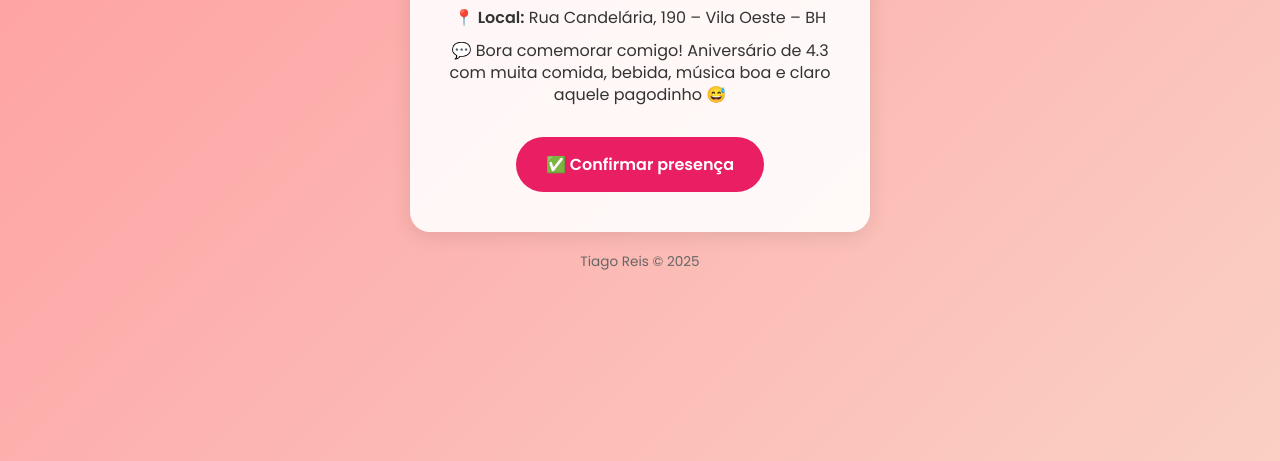
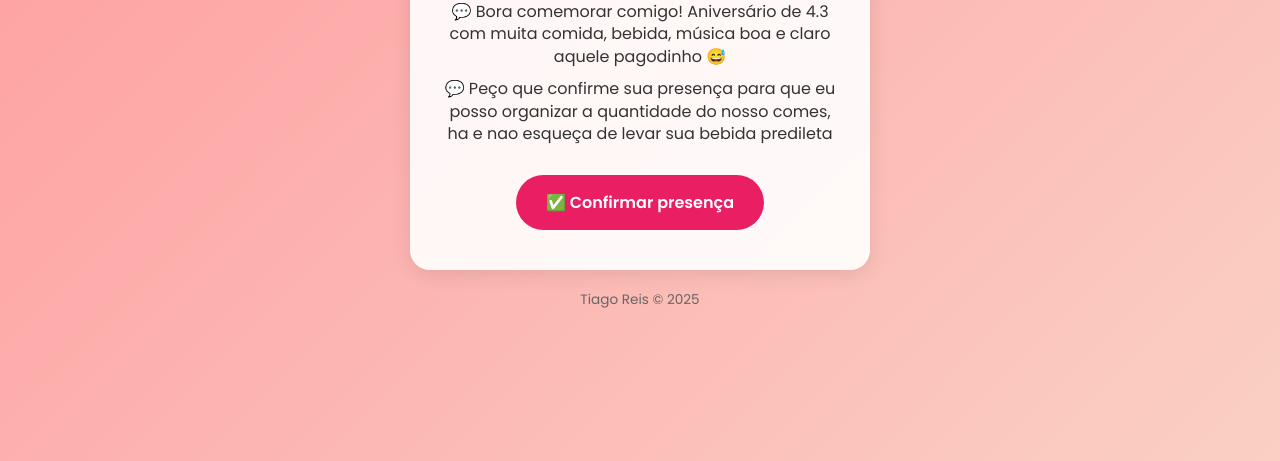
Before and after one commit to tiaguinhoreis/aniversario43, a plain HTML site: page index.html in a window 1280 px wide. Shown: the part 379-840 px from the top of the page. Drawn offline with Linux system fonts and the light colour scheme.

Commit message:
Update index.html

```diff
--- a/index.html
+++ b/index.html
@@ -67,6 +67,7 @@
     <p><strong>📅 Data:</strong> 15/11/2025 às 13h</p>
     <p><strong>📍 Local:</strong> Rua Candelária, 190 – Vila Oeste – BH</p>
     <p>💬 Bora comemorar comigo! Aniversário de 4.3 com muita comida, bebida, música boa e claro aquele pagodinho 😅</p>
+    <p>💬 Peço que confirme sua presença para que eu posso organizar a quantidade do nosso comes, ha e nao esqueça de levar sua bebida predileta</p>
     <a class="button" href="https://wa.me/5531989634139?text=Oi%2C+confirmo+minha+presen%C3%A7a+no+anivers%C3%A1rio+do+Tiago+dia+15%2F11+%C3%A0s+13h!+🎉" target="_blank">✅ Confirmar presença</a>
   </div>
   <footer>Tiago Reis © 2025</footer>
```
